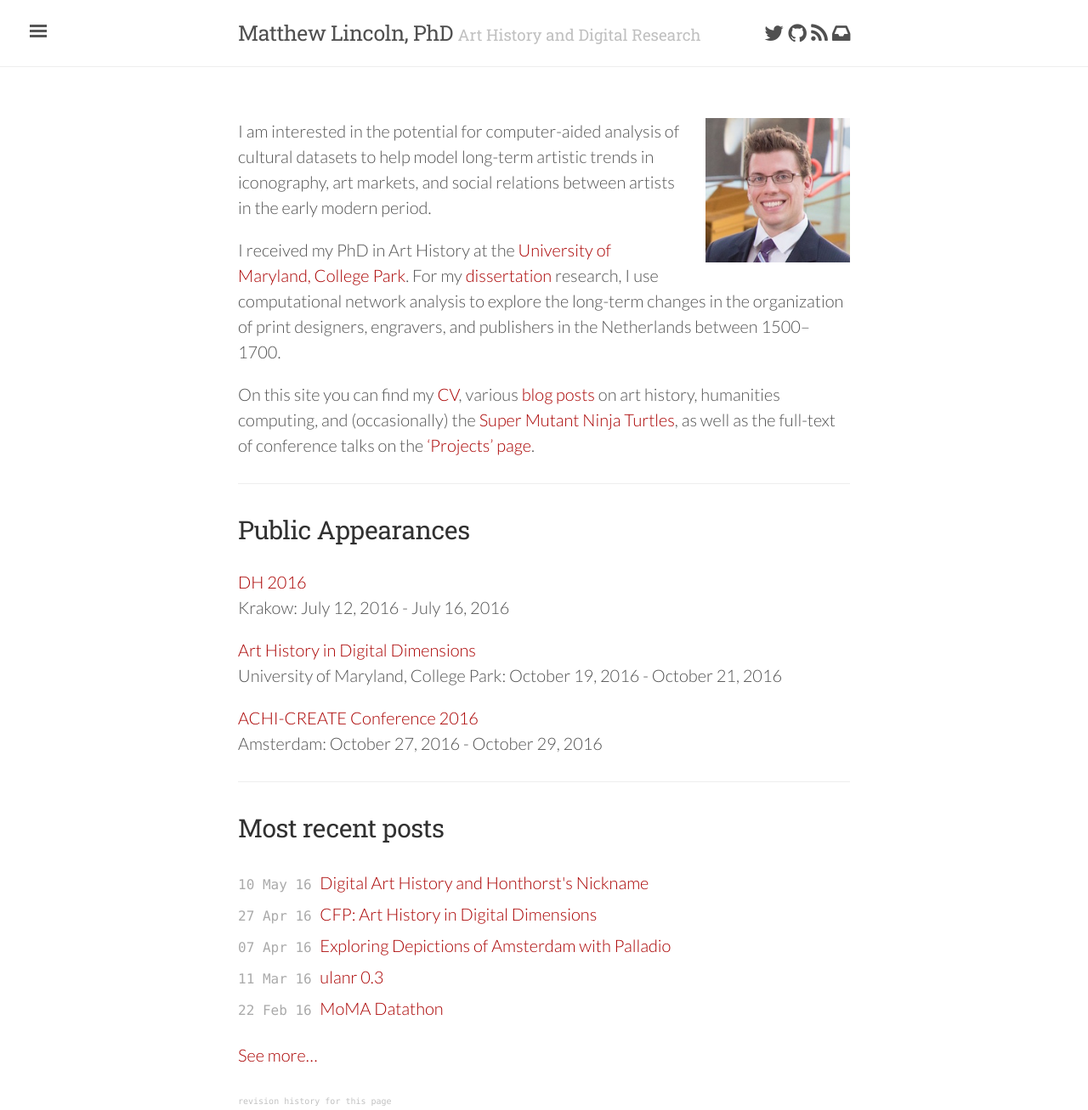
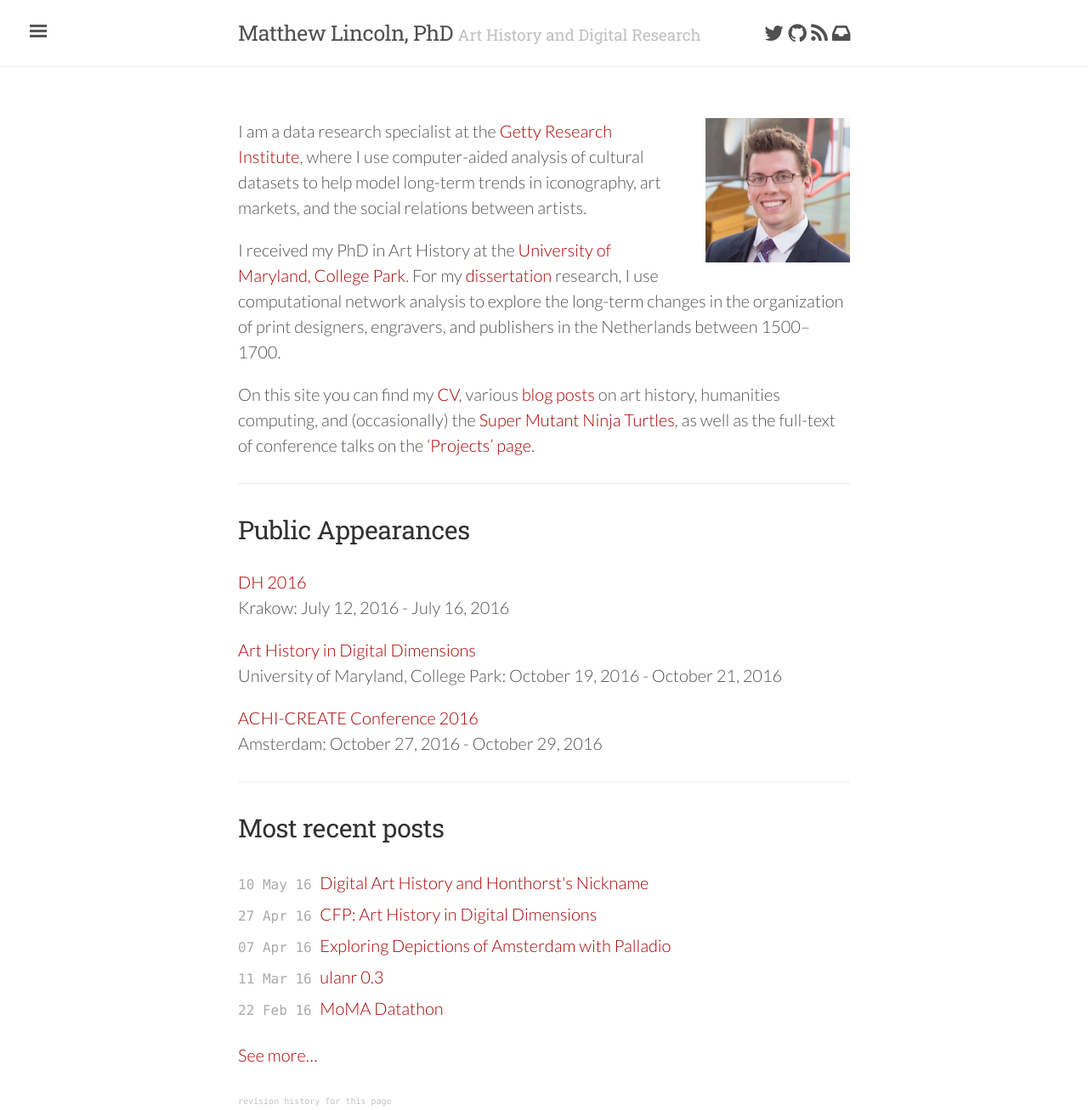
Before and after one commit to mdlincoln/mdlincoln.github.io, a Jekyll site: the page built from index.md, in a window 1280 px wide. Shown: the whole page at 85% size. Built offline with Jekyll 4.4.1, drawn with Linux system fonts in a browser that asks for light colours; nearby versions of some CDN libraries.

Commit message:
Getty title

```diff
--- a/index.md
+++ b/index.md
@@ -6,7 +6,7 @@ show_title: false
 
 <img id="headshot" height="200" width="200" src="/assets/images-display/nga_headshot.jpg" alt="mlincoln headshot" />
 
-I am interested in the potential for computer-aided analysis of cultural datasets to help model long-term artistic trends in iconography, art markets, and social relations between artists in the early modern period.
+I am a data research specialist at the [Getty Research Institute](http://www.getty.edu/research/), where I use computer-aided analysis of cultural datasets to help model long-term trends in iconography, art markets, and the social relations between artists.
 
 I received my PhD in Art History at the [University of Maryland, College Park](http://arthistory.umd.edu/graduate-students/Matthew%20Lincoln).
 For my [dissertation](/dissertation) research, I use computational network analysis to explore the long-term changes in the organization of print designers, engravers, and publishers in the Netherlands between 1500--1700.
```
